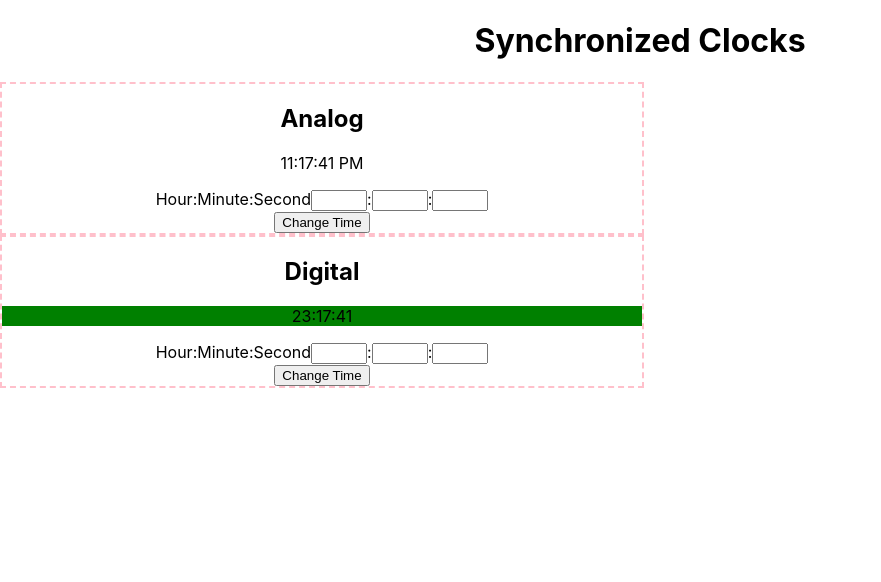
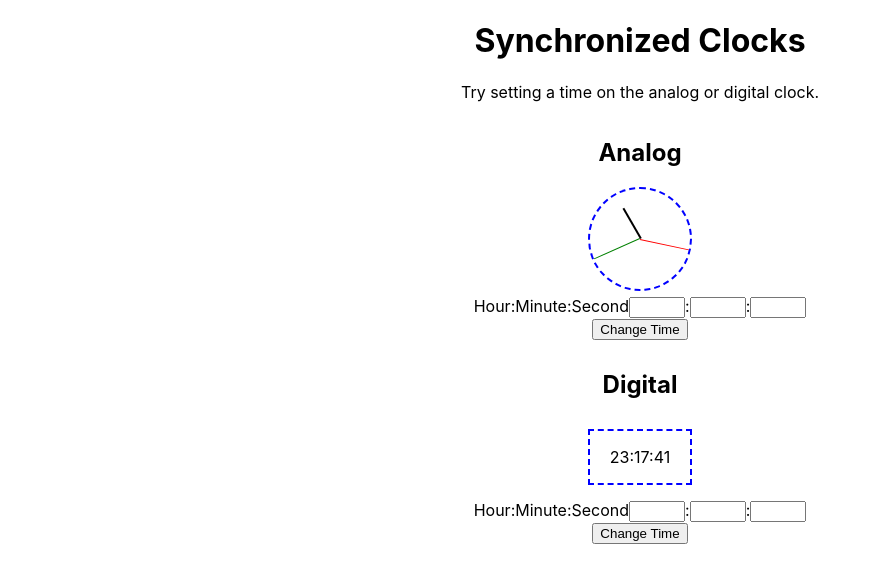
Before and after one commit to 5hel2l2y/synchronized-clocks, a React (Create React App) app: page / in a window 1280 px wide. Shown: the top 582 px of the page, without its empty margins (0-881 px from the left). Built offline with nearby package versions, Linux system fonts and the light colour scheme.

Commit message:
analog styling setup

```diff
--- a/package.json
+++ b/package.json
@@ -6,6 +6,7 @@
     "@testing-library/jest-dom": "^4.2.4",
     "@testing-library/react": "^9.3.2",
     "@testing-library/user-event": "^7.1.2",
+    "node-sass": "^4.14.1",
     "react": "^16.13.1",
     "react-dom": "^16.13.1",
     "react-scripts": "3.4.3"
--- a/src/App.css
+++ /dev/null
@@ -1,16 +0,0 @@
-.app {
-  text-align: center;
-}
-
-.clock {
-  border: 2px dashed pink;
-  width: 50vw;
-}
-
-.analog {
-  background-color: blue;
-}
-
-.digital {
-  background-color: green;
-}
--- a/src/App.js
+++ b/src/App.js
@@ -1,5 +1,5 @@
 import React, { Component } from 'react';
-import './app.css';
+import './app.scss';
 
 import Analog from './components/Analog';
 import Digital from './components/Digital';
@@ -10,7 +10,6 @@ class App extends Component {
 
     this.state = {
       set: false,
-      time: new Date().toLocaleTimeString(),
       hour: new Date().getHours(),
       minute: new Date().getMinutes(),
       second: new Date().getSeconds(),
@@ -33,14 +32,12 @@ class App extends Component {
       const live = new Date(event.getTime() + 1000);
 
       this.setState({
-        time: live.toLocaleTimeString(),
         hour: live.getHours(),
         minute: live.getMinutes(),
         second: live.getSeconds(),
       });
     } else {
       this.setState({
-        time: new Date().toLocaleTimeString(),
         hour: new Date().getHours(),
         minute: new Date().getMinutes(),
         second: new Date().getSeconds(),
@@ -64,12 +61,13 @@ class App extends Component {
       <div className="app">
         <header>
           <h1>Synchronized Clocks</h1>
+          <p>Try setting a time on the analog or digital clock.</p>
         </header>
 
         {/* Analog */}
-        <Analog time={this.state.time} handleTimeChange={this.handleTimeChange} />
+        <Analog hour={this.state.hour} minute={this.state.minute} second={this.state.second}handleTimeChange={this.handleTimeChange} />
         {/* Digital */}
-        <Digital time={this.state.time} hour={this.state.hour} minute={this.state.minute} second={this.state.second} handleTimeChange={this.handleTimeChange}/>
+        <Digital hour={this.state.hour} minute={this.state.minute} second={this.state.second} handleTimeChange={this.handleTimeChange}/>
 
         {/* Footer */}
       </div>
--- /dev/null
+++ b/src/app.scss
@@ -0,0 +1,50 @@
+.app {
+  text-align: center;
+}
+
+.clock {
+  text-align: center;
+  display: flex;
+  flex-direction: column;
+  align-items: center;
+  border-radius: 5px;
+  margin: 5px;
+
+  .digital {
+    border: 2px dashed blue;
+    width: 100px;
+    margin: 10px;
+  }
+
+  .analog {
+    border: 2px dashed blue;
+    width: 100px;
+    height: 100px;
+    border-radius: 50%;
+    position: relative;
+
+    .dial {
+      position: absolute;
+      left: 50%;
+      width: 50px;
+      height: 50px;
+      transform-origin: bottom left;
+      &.seconds {
+        border-left:solid 1px green;
+      }
+      &.minutes {
+        border-left:solid 1px red;
+      }
+      &.hours {
+        width: 35px;
+        height: 35px;
+        top: 15px;
+        border-left:solid 2px black;
+      }
+    }
+  }
+}
+
+form {
+  margin: 5px;
+}
--- a/src/components/Analog.js
+++ b/src/components/Analog.js
@@ -1,14 +1,27 @@
 import React from 'react';
-import '../app.css';
+import '../app.scss';
 
 import Form from './Form';
 
 const Analog = props => {
+  const secondsStyle = {
+    transform: `rotate(${props.second * 6}deg)`
+  };
+  const minutesStyle = {
+    transform: `rotate(${props.minute * 6}deg)`
+  };
+  const hoursStyle = {
+    transform: `rotate(${props.hour * 30}deg)`
+  };
+
   return (
     <section className="clock">
       <h2>Analog</h2>
-      <div className="analog"></div>
-      <p>{props.time}</p>
+      <div className="analog">
+        <div className={"dial seconds"} style={secondsStyle} />
+        <div className={"dial minutes"} style={minutesStyle} />
+        <div className={"dial hours"} style={hoursStyle} />
+      </div>
 
       <Form handleTimeChange={props.handleTimeChange} />
     </section>
--- a/src/components/Digital.js
+++ b/src/components/Digital.js
@@ -1,5 +1,5 @@
 import React from 'react';
-import '../app.css';
+import '../app.scss';
 
 import Form from './Form';
 
--- a/src/components/Form.js
+++ b/src/components/Form.js
@@ -1,12 +1,11 @@
 import React, { Component } from 'react';
-import '../app.css';
+import '../app.scss';
 
 class Form extends Component {
   constructor() {
     super();
 
     this.state = {
-      timeInput: '',
       hourInput: '',
       minuteInput: '',
       secondInput: ''
```
Also changed, not shown: 1 other file (tests, documents, lock files or other folders).
